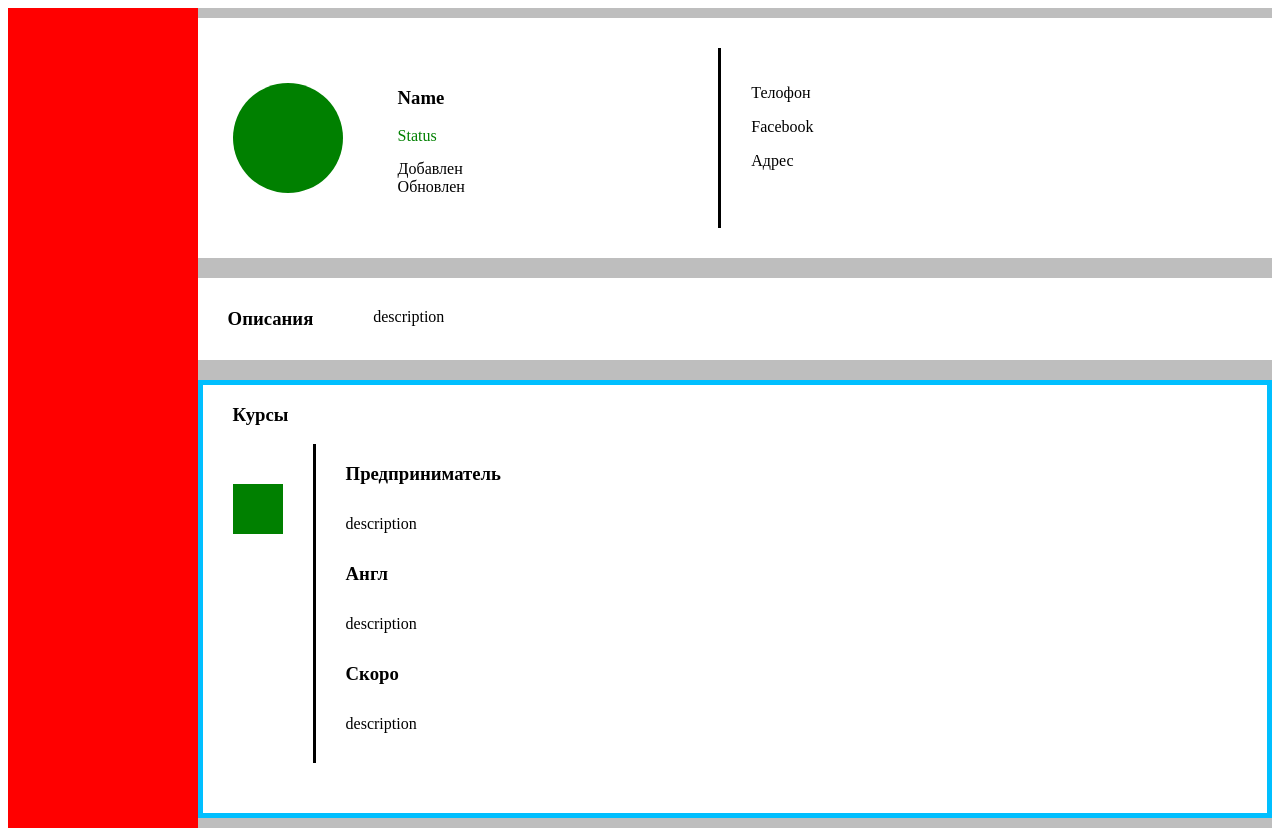
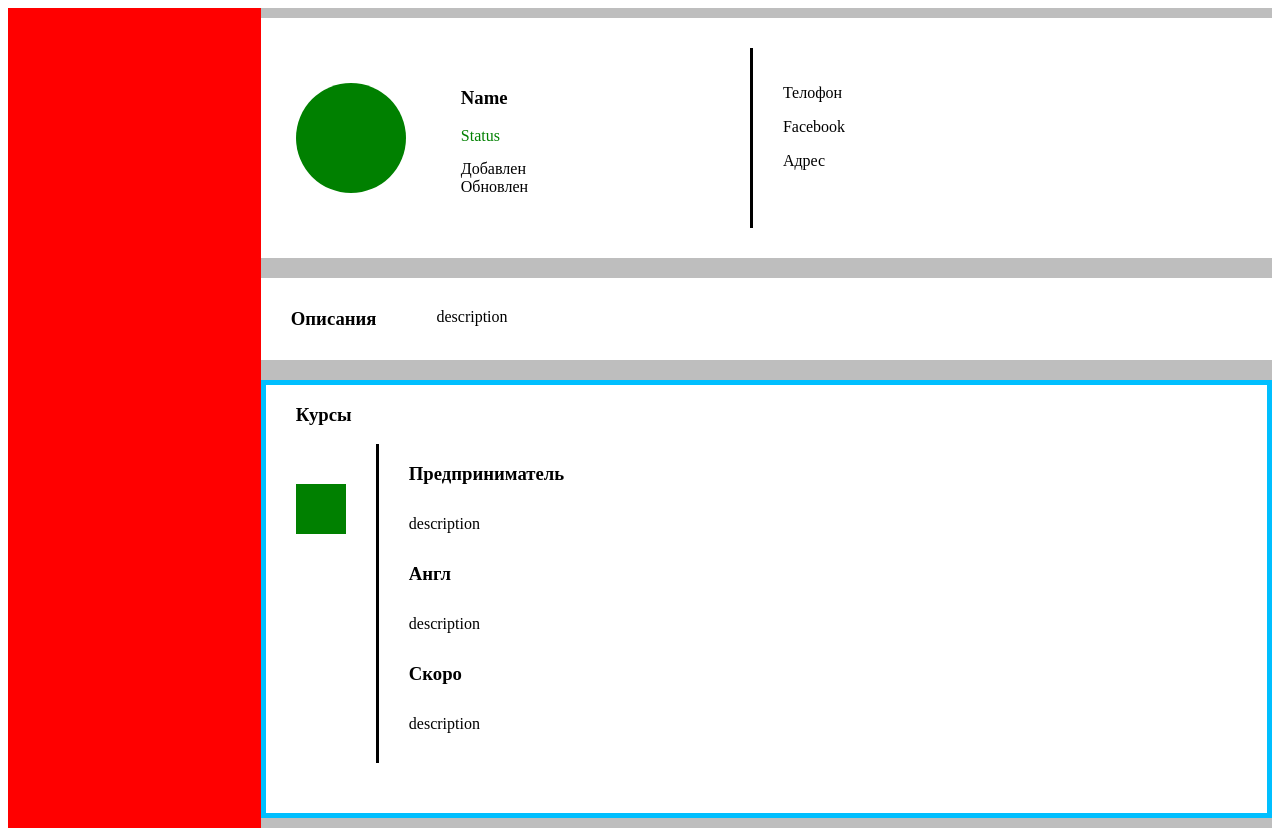
Before and after one commit to Sardar-Atabekov/online-store, a plain HTML site: page Projects/Bishkek course/about.html in a window 1280 px wide. Drawn offline with Linux system fonts and the light colour scheme.

Commit message:
Update about.css

```diff
--- a/Projects/Bishkek course/about.css
+++ b/Projects/Bishkek course/about.css
@@ -3,23 +3,25 @@
 
 .wrapper {
 	display: flex;
-	flex-wrap: wrap;
+	flex-wrap: nowrap;
 	flex-direction: row;
 	margin: 0px auto;
-	max-width: 1350px;
+	max-width: 100%;
 	width: 100%;
 }
 
 .header {
-	flex:1 1 15%;
+	flex:1 1 20%;
 	background: red;
+	float: left;
 }
 
 .detailed {
-	flex:5 1 85%;
+	flex:5 1 80%;
 	background-color: #BEBEBE;
 	display: flex;
 	flex-direction: column;
+	float: right;
 }
 
 .about {
```
